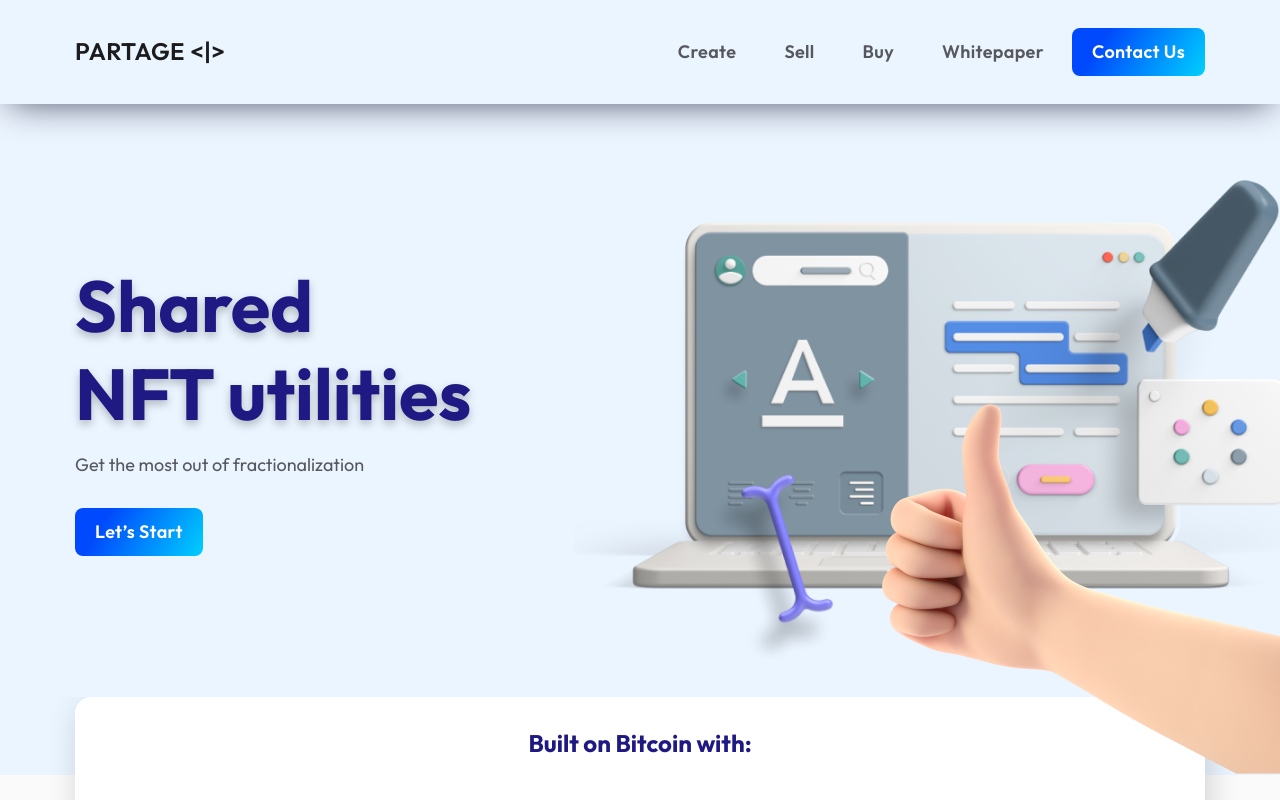
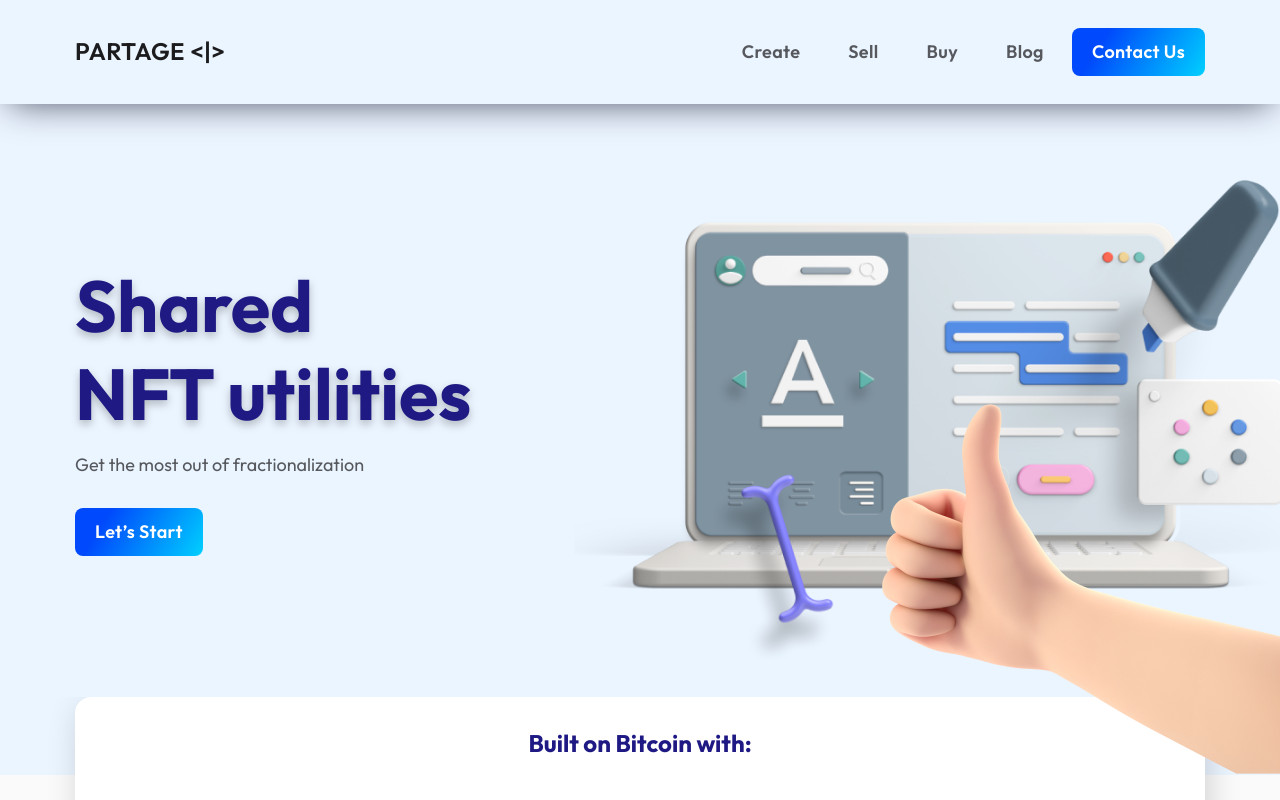
Before and after one commit to Arsen-Git/Partage, a React (Create React App) app: page / in a window 1280 px wide. Shown: the top 800 px of the page. Built offline with nearby package versions, Linux system fonts and the light colour scheme.

Commit message:
adding some hrefs to links

```diff
--- a/src/components/Header/Header.jsx
+++ b/src/components/Header/Header.jsx
@@ -23,8 +23,12 @@ export default function Header() {
           <li className="head__menu__item">Create</li>
           <li className="head__menu__item">Sell</li>
           <li className="head__menu__item">Buy</li>
-          <li className="head__menu__item">Whitepaper</li>
-          <button className="btn-fill">Contact Us</button>
+          <a href="https://juliencarbonnell.medium.com/">
+            <li className="head__menu__item">Blog</li>
+          </a>
+          <a href="https://t.me/partagebtc">
+            <button className="btn-fill">Contact Us</button>
+          </a>
         </menu>
         <div onClick={onToggleMenu} className="head__burger">
           <div className="head__burger__line"></div>
@@ -35,8 +39,12 @@ export default function Header() {
           <li className="head__burger__item">Create</li>
           <li className="head__burger__item">Sell</li>
           <li className="head__burger__item">Buy</li>
-          <li className="head__burger__item">Whitepaper</li>
-          <button className="btn-fill btn-fill-mobile">Contact Us</button>
+          <a href="https://juliencarbonnell.medium.com/">
+            <li className="head__burger__item">Blog</li>
+          </a>
+          <a href="https://t.me/partagebtc">
+            <button className="btn-fill btn-fill-mobile">Contact Us</button>
+          </a>
         </menu>
       </div>
     </header>
--- a/src/components/Hero/Hero.jsx
+++ b/src/components/Hero/Hero.jsx
@@ -11,7 +11,9 @@ export default function Hero() {
           <p className="hero__subtitle">
             Get the most out of fractionalization
           </p>
-          <button className="btn-fill">Let’s start</button>
+          <a href="https://blocksurvey.io/survey/p/ce35afad-6968-4768-aec9-9e062e32f3cb/r/o">
+            <button className="btn-fill">Let’s start</button>
+          </a>
         </div>
         <figure className="hero__laptop">
           <img src="./images/hero-laptop.png" alt="laptop" />
--- a/src/components/Section/Section.jsx
+++ b/src/components/Section/Section.jsx
@@ -22,7 +22,9 @@ const ViewEven = ({ props }) => {
         <h2 className="card__title">{props.title}</h2>
         <p className="card__subtitle">{props.subtitle}</p>
         <p className="card__text">{props.text}</p>
-        <button className="btn-transparent">{props.btnText}</button>
+        <a href={props.link}>
+          <button className="btn-transparent">{props.btnText}</button>
+        </a>
       </div>
     </div>
   );
@@ -34,7 +36,9 @@ const ViewOdd = ({ props }) => {
         <h2 className="card__title">{props.title}</h2>
         <p className="card__subtitle">{props.subtitle}</p>
         <p className="card__text">{props.text}</p>
-        <button className="btn-transparent">{props.btnText}</button>
+        <a href={props.link}>
+          <button className="btn-transparent">{props.btnText}</button>
+        </a>
       </div>
       <figure className="card__img">
         <img src={props.img} alt="avatar" />
--- a/src/components/SectionList/SectionList.jsx
+++ b/src/components/SectionList/SectionList.jsx
@@ -11,6 +11,7 @@ export default function SectionList() {
         "The crypto winners of tomorrow will be the creators that show tangible utility to NFTs",
       text: "NFT utility ideas include various use cases: physical products gifted to community members, exclusive events accessible through a token-proof ticket app, or collect loyalty points to a member’s club.",
       btnText: "early access",
+      link: "https://blocksurvey.io/survey/p/ce35afad-6968-4768-aec9-9e062e32f3cb/r/o",
     },
     {
       img: "./images/owners.png",
@@ -19,6 +20,7 @@ export default function SectionList() {
         "There must be a way to generate a yield from your property, don’t you think?",
       text: "You are a passionate investor who loves to search for the most promising collections out there, but you still could do more than buy and wait. Become a more active investor by generating a yield out of selling fractions of your utility NFT to casual users.",
       btnText: "early access",
+      link: "https://blocksurvey.io/survey/p/ce35afad-6968-4768-aec9-9e062e32f3cb/r/o",
     },
     {
       img: "./images/buyers.png",
@@ -27,6 +29,7 @@ export default function SectionList() {
         "Accessing NFT utilities should be your first concern, before the investment plan.",
       text: "In-game items, VIP restaurant... You shouldn’t have to take a loan when you just want to fancy some NFT utility once or twice. Our platform allows you to directly buy, sell, swap, fractions of NFTs and enjoy their utility on demand. ",
       btnText: "early access",
+      link: "https://blocksurvey.io/survey/p/ce35afad-6968-4768-aec9-9e062e32f3cb/r/o",
     },
   ];
   return (
@@ -41,6 +44,7 @@ export default function SectionList() {
             subtitle={card.subtitle}
             text={card.text}
             btnText={card.btnText}
+            link={card.link}
           />
         ))}
       </div>
--- a/src/components/StatsBanner/StatsBanner.jsx
+++ b/src/components/StatsBanner/StatsBanner.jsx
@@ -29,7 +29,9 @@ export default function StatsBanner() {
           <p className="statistics__subtitle">
             Get the most out of fractionalization
           </p>
-          <button className="btn-transparent">Learn more</button>
+          <a href="https://t.me/partagebtc">
+            <button className="btn-transparent">Learn more</button>
+          </a>
         </div>
         <div className="statistics__plates">
           {plates.map((plate, index) => (
```
